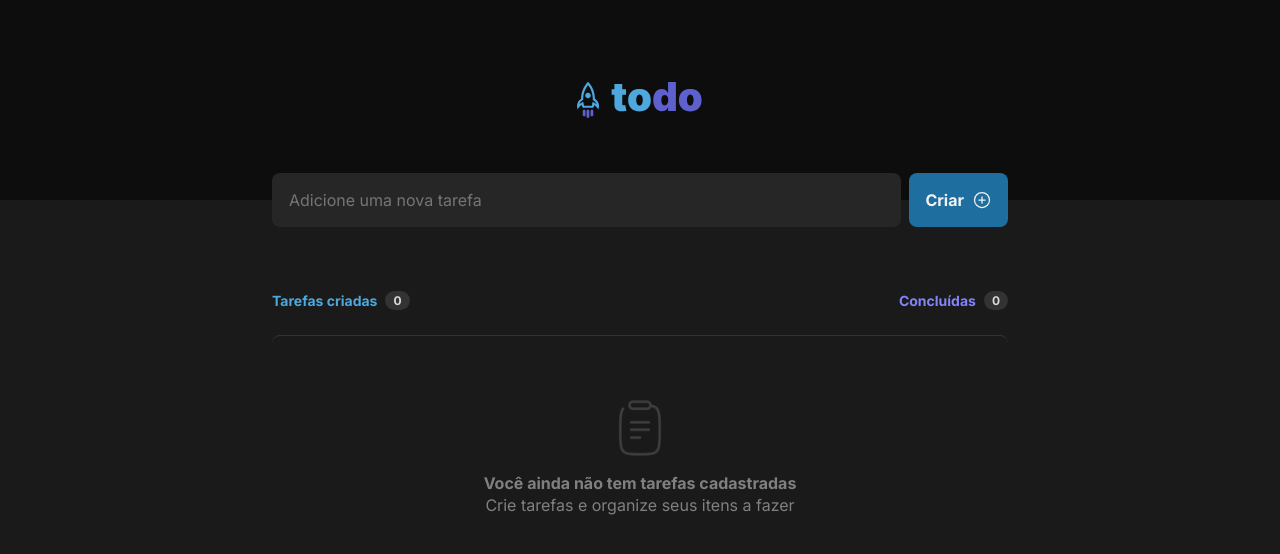
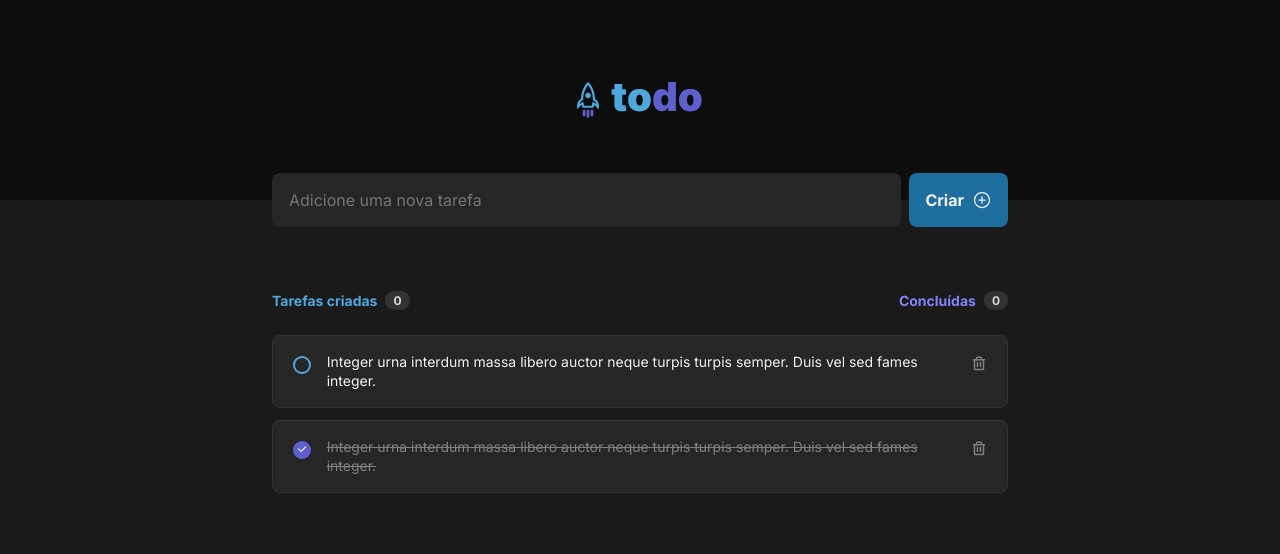
Before and after one commit to luiz21goncalves/ignite-todo, a React (Vite) app: page / in a window 1280 px wide. Shown: the top 554 px of the page. Built offline with nearby package versions, Linux system fonts and the light colour scheme.

Commit message:
feat: add todo component

```diff
--- a/package.json
+++ b/package.json
@@ -10,6 +10,7 @@
     "lint:fix": "eslint . --fix"
   },
   "dependencies": {
+    "@radix-ui/react-checkbox": "^0.1.5",
     "phosphor-react": "^1.4.1",
     "react": "^18.0.0",
     "react-dom": "^18.0.0"
--- a/src/components/TaskList/index.tsx
+++ b/src/components/TaskList/index.tsx
@@ -1,5 +1,21 @@
+import clipboardImage from '../../assets/clipboard.png';
+import { Todo } from '../Todo';
 import styles from './styles.module.css';
-import clipboardImage from '../../assets/clipboard.png';
+
+const todos = [
+  {
+    id: 1,
+    isDone: false,
+    text:
+      'Integer urna interdum massa libero auctor neque turpis turpis semper. Duis vel sed fames integer.',
+  },
+  {
+    id: 2,
+    isDone: true,
+    text:
+      'Integer urna interdum massa libero auctor neque turpis turpis semper. Duis vel sed fames integer.',
+  },
+];
 
 export function TaskList() {
   return (
@@ -16,6 +32,11 @@ export function TaskList() {
         </div>
       </header>
 
+      {todos.length > 0 ? (
+        todos.map((todo) => (
+          <Todo key={todo.id} isDone={todo.isDone} text={todo.text} />
+        ))
+      ) : (
         <div className={styles.emptyList}>
           <img
             src={clipboardImage}
@@ -25,6 +46,7 @@ export function TaskList() {
           <strong>Você ainda não tem tarefas cadastradas</strong>
           <p>Crie tarefas e organize seus itens a fazer</p>
         </div>
+      )}
     </section>
   );
 }
--- /dev/null
+++ b/src/components/Todo/index.tsx
@@ -0,0 +1,40 @@
+import * as PrimitiveCheckbox from '@radix-ui/react-checkbox';
+import { Trash } from 'phosphor-react';
+
+import styles from './styles.module.css';
+
+type TodoProps = {
+  isDone?: boolean;
+  text: string;
+};
+
+export function Todo(props: TodoProps) {
+  const { isDone = false, text } = props;
+
+  return (
+    <div className={`${styles.todo} ${isDone && styles.done}`}>
+      <PrimitiveCheckbox.Root className={styles.checkbox} checked={isDone}>
+        <PrimitiveCheckbox.CheckboxIndicator>
+          <svg
+            width="10"
+            height="7"
+            viewBox="0 0 10 7"
+            fill="none"
+            xmlns="http://www.w3.org/2000/svg"
+          >
+            <path
+              d="M8.43059 0.342123L4.09865 4.67406L1.61618 2.19159L0.780273 3.0275L4.09865 6.34587L9.26649 1.17803L8.43059 0.342123Z"
+              fill="#F2F2F2"
+            />
+          </svg>
+        </PrimitiveCheckbox.CheckboxIndicator>
+      </PrimitiveCheckbox.Root>
+
+      <p>{text}</p>
+
+      <button type="button" className={styles.button}>
+        <Trash size={16} weight="bold" />
+      </button>
+    </div>
+  );
+}
--- /dev/null
+++ b/src/components/Todo/styles.module.css
@@ -0,0 +1,77 @@
+.todo {
+  display: flex;
+  align-items: flex-start;
+  justify-content: space-between;
+  gap: 0.75rem;
+  background: var(--gray-500);
+  border: 1px solid var(--gray-400);
+  border-radius: 8px;
+  padding: 1rem;
+}
+
+.todo + .todo {
+  margin-top: 0.75rem;
+}
+
+.todo p {
+  font-size: 0.875rem;
+  line-height: 1.4;
+  color: var(--gray-100);
+}
+
+.done p {
+  color: var(--gray-300);
+  text-decoration: line-through;
+}
+
+.checkbox {
+  margin: 0.25rem;
+  border-radius: 50%;
+  width: 1.125rem;
+  height: 1.125rem;
+  border: 2px solid var(--blue-500);
+  background: transparent;
+  overflow: hidden;
+  font-size: unset;
+  transition: border-color 200ms, background-color 200ms;
+}
+
+.checkbox:hover {
+  border-color: var(--blue-700);
+}
+
+.checkbox[data-state="checked"] {
+  border-color: var(--purple-700);
+  background: var(--purple-700);
+}
+
+.checkbox[data-state="checked"]:hover {
+  border-color: var(--purple-500);
+  background: var(--purple-500);
+}
+
+.checkbox span {
+  color: var(--gray-100);
+  display: flex;
+  align-items: center;
+  justify-content: center;
+  transition: background-color 200ms;
+}
+
+.button {
+  width: 1.5rem;
+  height: 1.5rem;
+  border: none;
+  display: flex;
+  align-items: center;
+  justify-content: center;
+  border-radius: 4px;
+  background: transparent;
+  color: var(--gray-300);
+  transition: color 200ms, background-color 200ms;
+}
+
+.button:hover {
+  background: var(--gray-400);
+  color: var(--red-500);
+}
```
Also changed, not shown: 1 other file (tests, documents, lock files or other folders). Lines whose indentation alone changed are shown as unchanged.
